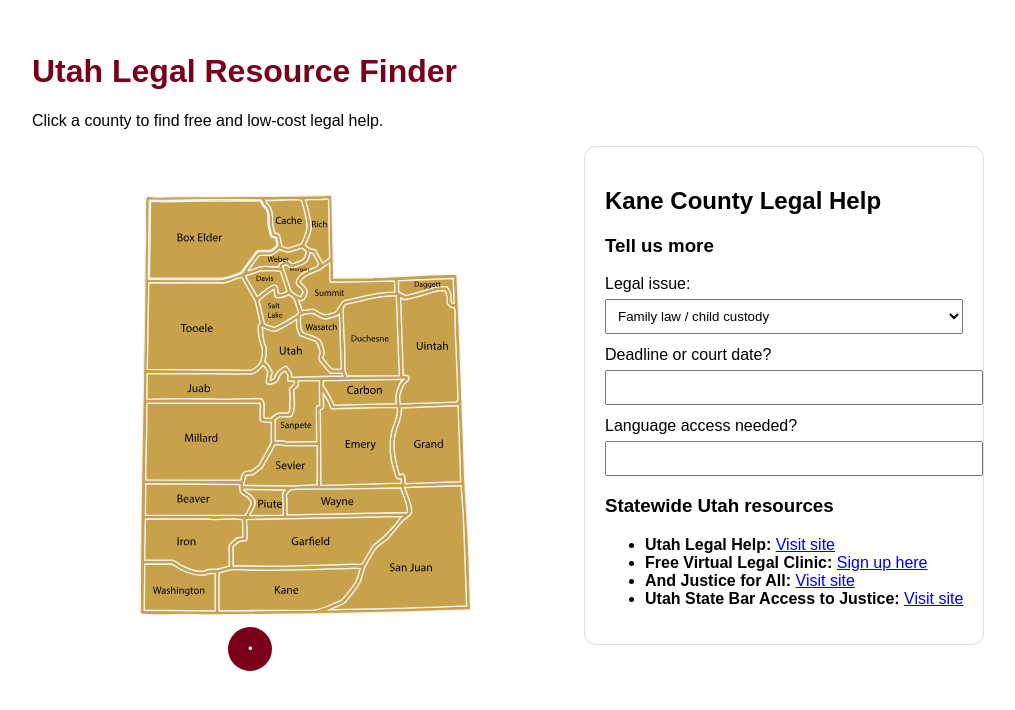
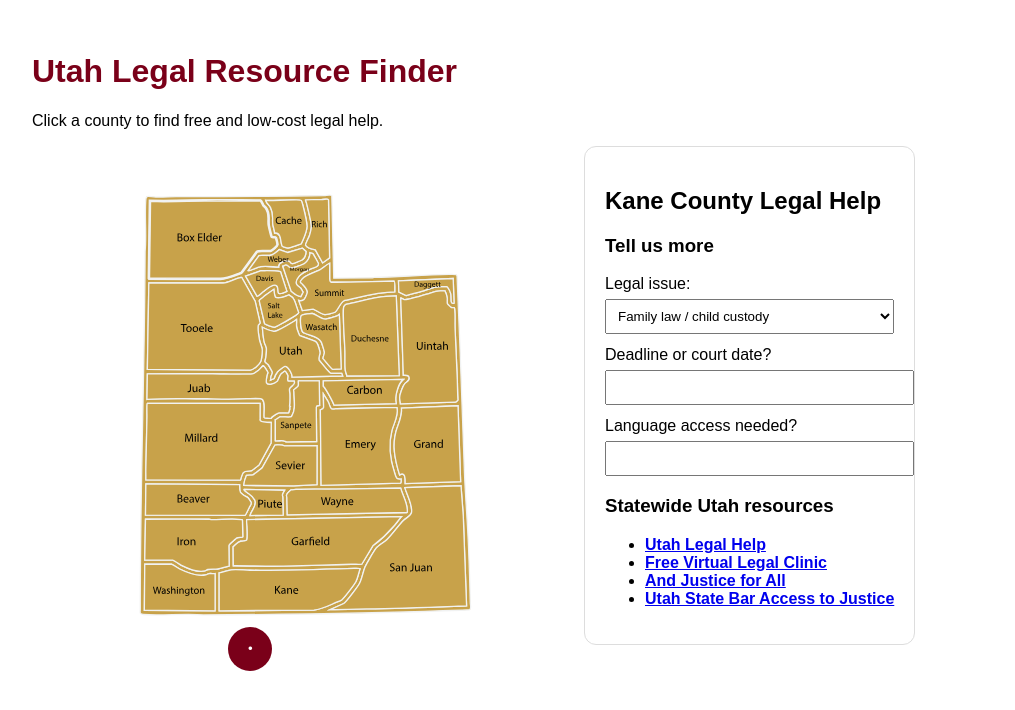
Before and after one commit to USBWebsite/utah-legal-resource-map, a Next.js app: page / in a window 1280 px wide. Shown: the top 710 px of the page, without its empty margins (0-1015 px from the left). Built offline with nearby package versions, Linux system fonts and the light colour scheme.

Commit message:
Update page.js

```diff
--- a/app/page.js
+++ b/app/page.js
@@ -102,31 +102,27 @@ export default function Page() {
 
           <h3>Statewide Utah resources</h3>
 <ul>
-            <li>
-  <strong>Utah Legal Help:</strong>{" "}
+  <li>
   <a href="https://www.utahlegalhelp.org" target="_blank">
-    Visit site
+    <strong>Utah Legal Help</strong>
   </a>
 </li>
 <li>
-  <strong>Free Virtual Legal Clinic:</strong>{" "}
   <a href="https://www.utahlegalhelp.org/vlc.html" target="_blank">
-    Sign up here
+    <strong>Free Virtual Legal Clinic</strong>
   </a>
 </li>
 <li>
-  <strong>And Justice for All:</strong>{" "}
   <a href="https://andjusticeforall.org" target="_blank">
-    Visit site
+    <strong>And Justice for All</strong>
   </a>
 </li>
 <li>
-  <strong>Utah State Bar Access to Justice:</strong>{" "}
   <a href="https://www.utahbar.org" target="_blank">
-    Visit site
+    <strong>Utah State Bar Access to Justice</strong>
   </a>
 </li>
-          </ul>
+</ul>
         </section>
       </div>
     </main>
```
